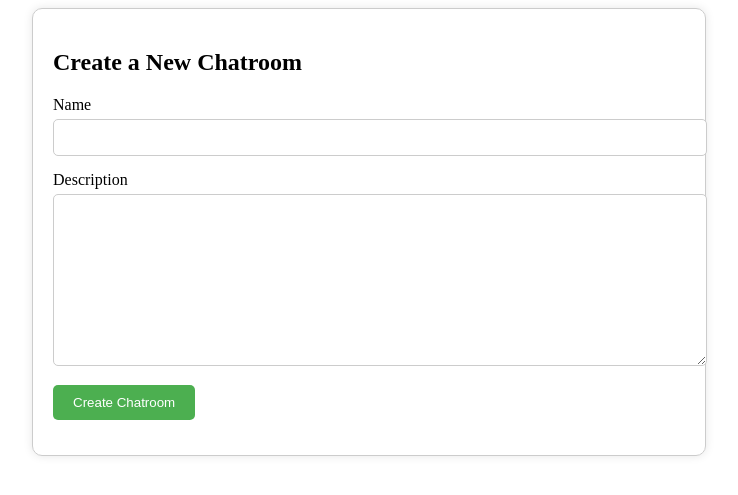
After one commit to Aditya-madwal/Health-Bond, a Django app: page /main/createchatroom/ in a window 1280 px wide. The commit adds this page. Shown: the top 495 px of the page, without its empty margins (271-1009 px from the left). Run offline with Django 5.2, Linux system fonts and the light colour scheme; a user stored in the database is signed in.

Commit message:
create chatroom feature added

```diff
--- a/root/main/forms.py
+++ b/root/main/forms.py
@@ -8,3 +8,8 @@ class chatmessagecreationform(forms.ModelForm):
     class Meta:
         model = messages
         fields = ['content']
+
+class ChatroomForm(forms.ModelForm):
+    class Meta:
+        model = Chatroom
+        fields = ['name', 'desc']
--- a/root/main/models.py
+++ b/root/main/models.py
@@ -5,7 +5,7 @@ import datetime
 
 class Chatroom(models.Model) :
     code =  models.CharField(max_length=7)
-    name = models.CharField(max_length=20)
+    name = models.CharField(max_length=20, unique=True)
     desc = models.TextField(max_length=500)
 
     def __str__(self):
--- /dev/null
+++ b/root/main/templates/create_chatroom.html
@@ -0,0 +1,92 @@
+<!DOCTYPE html>
+<html>
+  <head>
+    <title>Create Chatroom</title>
+    <style>
+      .form-container {
+        width: 50%;
+        margin: auto;
+        padding: 20px;
+        border: 1px solid #ccc;
+        border-radius: 10px;
+        box-shadow: 0 0 10px rgba(0, 0, 0, 0.1);
+      }
+
+      .form-field {
+        margin-bottom: 15px;
+      }
+
+      .form-field label {
+        display: block;
+        margin-bottom: 5px;
+      }
+
+      .form-field input,
+      .form-field textarea {
+        width: 100%;
+        padding: 10px;
+        border: 1px solid #ccc;
+        border-radius: 5px;
+      }
+
+      .form-field input[type="submit"] {
+        width: auto;
+        background-color: #4caf50;
+        color: white;
+        border: none;
+        cursor: pointer;
+        padding: 10px 20px;
+        border-radius: 5px;
+      }
+
+      .form-field input[type="submit"]:hover {
+        background-color: #45a049;
+      }
+      .messages {
+        margin-bottom: 20px;
+        padding: 10px;
+        border-radius: 5px;
+      }
+
+      .messages.success {
+        background-color: #dff0d8;
+        color: #3c763d;
+      }
+
+      .messages.error {
+        background-color: #f2dede;
+        color: #a94442;
+      }
+
+      .errorlist {
+        color: #a94442;
+      }
+    </style>
+  </head>
+  <body>
+    {% if messages %}
+    <div class="messages-container">
+      {% for message in messages %}
+      <div class="messages {{ message.tags }}">{{ message }}</div>
+      {% endfor %}
+    </div>
+    {% endif %}
+    <div class="form-container">
+      <h2>Create a New Chatroom</h2>
+      <form method="post">
+        {% csrf_token %}
+        <div class="form-field">
+          <label for="id_name">Name</label>
+          {{ form.name }}
+        </div>
+        <div class="form-field">
+          <label for="id_desc">Description</label>
+          {{ form.desc }}
+        </div>
+        <div class="form-field">
+          <input type="submit" value="Create Chatroom" />
+        </div>
+      </form>
+    </div>
+  </body>
+</html>
--- a/root/main/urls.py
+++ b/root/main/urls.py
@@ -8,4 +8,7 @@ app_name = 'main'
 urlpatterns = [
     path('', views.homeview, name='home'),
     path('chatroom/<slug:roomcode>',views.chatroomview, name = 'chatroom'),
+    path('joinchatroom/<slug:roomcode>', views.join_chatroom, name = 'joinchatroom'),
+    path('leavechatroom/<slug:roomcode>', views.leave_chatroom, name = 'leavechatroom'),
+    path('createchatroom/', views.create_chatroom, name = 'createchatroom'),
 ]
--- a/root/main/views.py
+++ b/root/main/views.py
@@ -2,40 +2,48 @@ from django.shortcuts import render, redirect
 from django.http import HttpResponse
 
 from .models import *
-from .forms import chatmessagecreationform
+from .forms import *
 
 from userprofiles.models import user_profile
 from userprofiles.views import loginview
 from django.contrib.auth.models import User
 from django.contrib.auth.decorators import login_required
 
+from django.contrib import messages as django_messages
+
 # Create your views here.
 
 @login_required(login_url=loginview)
 def homeview(request) :
-    user = user_profile.objects.get(user = request.user)
-    joined_chatrooms = JoinedChatrooms.objects.filter(user = user)
-    all_chatrooms = Chatroom.objects.all()
+    user_profile_instance = user_profile.objects.get(user=request.user)
+    joined_chatrooms = Chatroom.objects.filter(joinedchatrooms__user=user_profile_instance)
+    not_joined_chatrooms = Chatroom.objects.exclude(joinedchatrooms__user=user_profile_instance)
+    final_joined = []
     final_not_joined = []
 
-    for i in all_chatrooms :
-        for j in joined_chatrooms :
-            if i == j.chatroom :
-                pass
-            else :
-                final_not_joined.append(i)
+    for chatroom in joined_chatrooms:
+        final_joined.append(chatroom)
 
-    if request.GET['searchquery'] :
+    for chatroom in not_joined_chatrooms:
+        final_not_joined.append(chatroom)
+
+    if request.method == 'POST' :
+        s = request.POST['searchquery']
+        return redirect(f'/main/?searchquery={s}')
+
+    try :
         asked_chatroom = request.GET['searchquery']
-        chatrooms = Chatroom.objects.filter(name = asked_chatroom)
-        return HttpResponse(f"{str(chatrooms)}")
+        chatrooms = Chatroom.objects.filter(name__contains = asked_chatroom)
+        return HttpResponse(f"here are the results : ")
+    except :
+        pass
 
     all_chatrooms = Chatroom.objects.all()
 
     context = {
-        'user' : user,
-        'joined_chatrooms' : joined_chatrooms,
-        'other_chatrooms' : final_not_joined,
+        'user' : user_profile_instance,
+        'joined_chatrooms' : set(final_joined),
+        'other_chatrooms' : set(final_not_joined),
     }
 
     return render(request, 'home.html', context = context)
@@ -72,8 +80,55 @@ def user_dashboard(request, username):
         pass
     else :
         # user is viewing someone else's dashboard :
+        pass
+    return
 
 
 @login_required(login_url=loginview)
 def chatroom_dashboard(request, username):
     pass
+
+@login_required(login_url=loginview)
+def join_chatroom(request, roomcode):
+    room = Chatroom.objects.get(code = roomcode)
+    user = user_profile.objects.get(user = request.user)
+    JoinedChatrooms.objects.create(user = user, chatroom = room)
+    return redirect('/main')
+
+@login_required(login_url=loginview)
+def leave_chatroom(request, roomcode):
+    room = Chatroom.objects.get(code = roomcode)
+    user = user_profile.objects.get(user = request.user)
+    try :
+        chatroom_to_leave = JoinedChatrooms.objects.get(user = user, chatroom = room)
+        print(chatroom_to_leave)
+        chatroom_to_leave.delete()
+        return redirect('/main')
+    except :
+        return redirect('/main')
+
+@login_required(login_url=loginview)
+def create_chatroom(request):
+    if request.method == 'POST':
+        form = ChatroomForm(request.POST)
+        if form.is_valid():
+            chatroom = form.save(commit=False)
+            chatroom.code = generate_random_code()
+            chatroom.save()
+            django_messages.success(request, 'Chatroom successfully created.')
+
+        else:
+            django_messages.error(request, 'This name is already taken.')
+    else:
+        form = ChatroomForm()
+    return render(request, 'create_chatroom.html', {'form': form})
+
+
+# ---------------------------- brain ------------------------------- :
+
+import random
+
+def generate_random_code(length=7):
+    characters = 'ABCDEFGHIJKLMNOPQRSTUVWXYZabcdefghijklmnopqrstuvwxyz0123456789'
+    random_string = ''.join(random.choice(characters) for _ in range(length))
+    return random_string
--- a/root/static/js/chatroom.js
+++ b/root/static/js/chatroom.js
@@ -33,11 +33,7 @@ socket.onclose = (event) => {
 //     // Process the received message (e.g., update UI, trigger actions)
 // };
 
-// sending the msg to socket :
-
-
-
-// console.log(textareaValue);
+// sending the msg to socket on some particular event:
 
 document.getElementById('msg_send_form').addEventListener('submit', function (event) {
     let formElement = document.getElementById("msg_send_form");
```
Also changed, not shown: root/main/templates/home.html (+4 -4 lines), root/db.sqlite3, root/main/migrations/0003_alter_chatroom_name.py (added).
